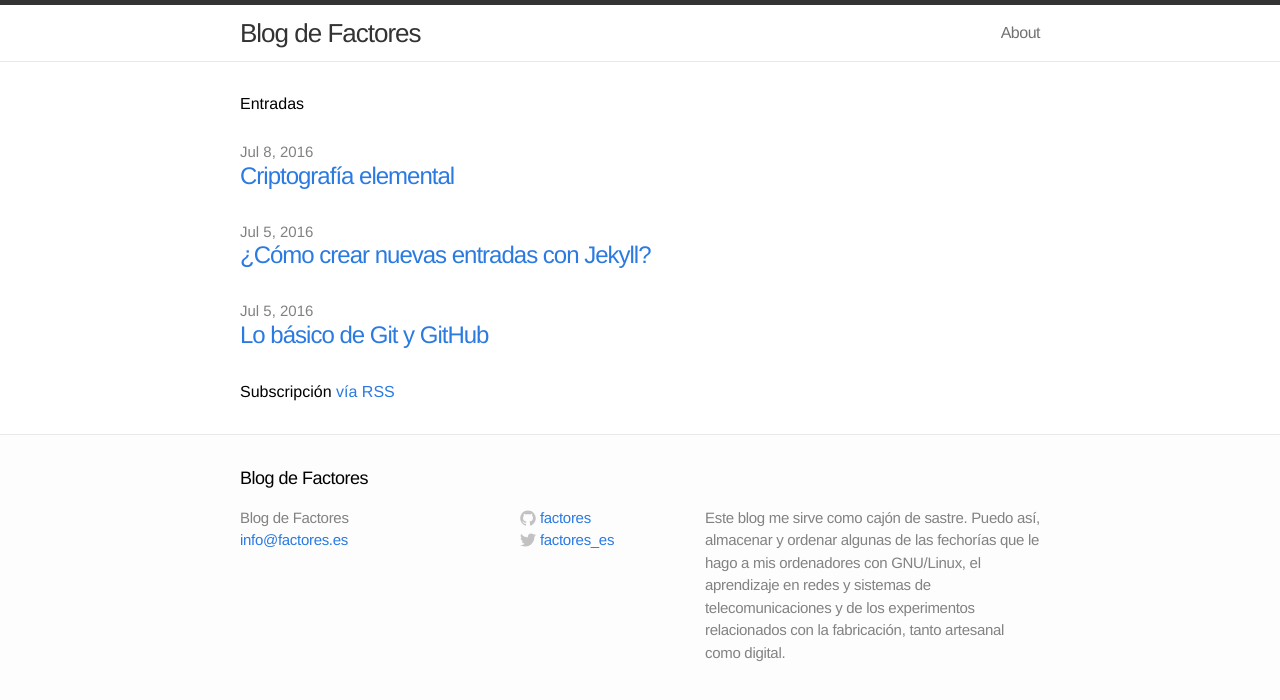
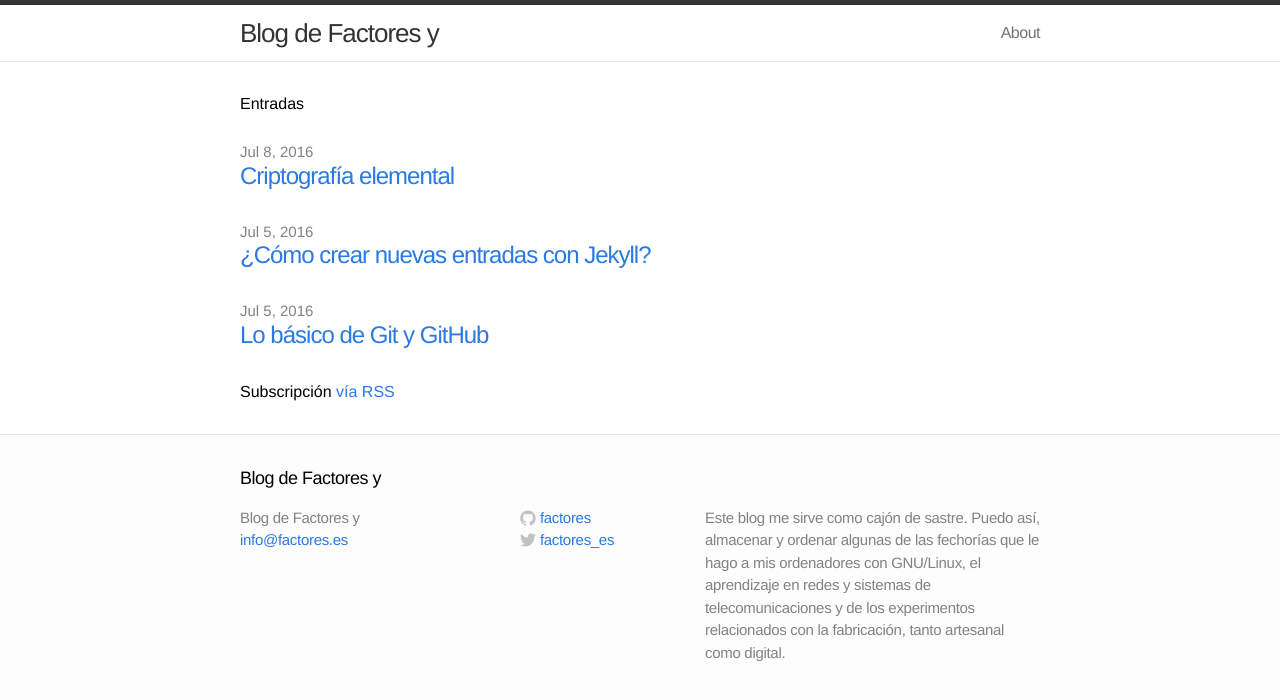
Before and after one commit to ddelaviuda/ddelaviuda.github.io, a Jekyll site: the page built from index.html, in a window 1280 px wide. Shown: the top 700 px of the page. Built offline with Jekyll 4.4.1, drawn with Linux system fonts in a browser that asks for light colours.

```diff
--- a/_config.yml
+++ b/_config.yml
@@ -1,5 +1,5 @@
 # Site settings
-title: Blog de Factores
+title: Blog de Factores y
 email: info@factores.es
 description: "Este blog me sirve como cajón de sastre. Puedo así, almacenar y ordenar algunas de las fechorías que le hago a mis ordenadores con GNU/Linux, el aprendizaje en redes y sistemas de telecomunicaciones y de los experimentos relacionados con la fabricación, tanto artesanal como digital."
 baseurl: ""
```
